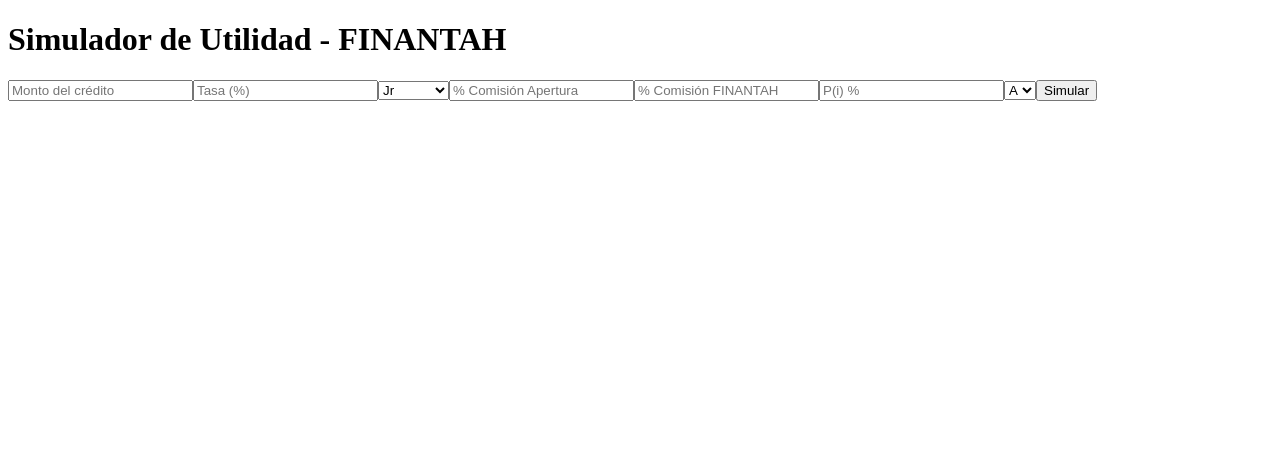
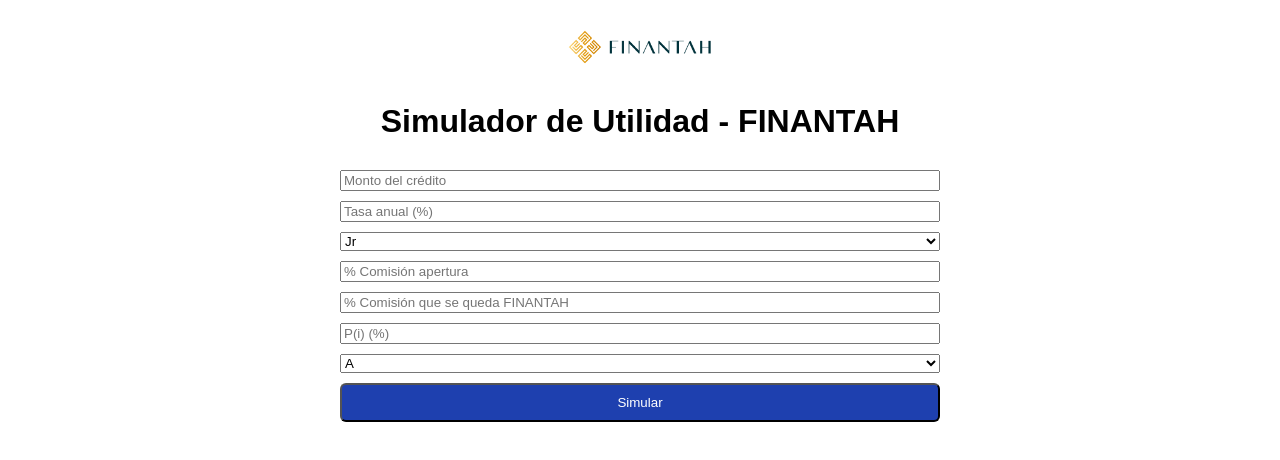
Before and after one commit to Fdkuba90/Simulador-Finantah, a Next.js app: page / in a window 1280 px wide. Shown: the top 460 px of the page. Built offline with nearby package versions, Linux system fonts and the light colour scheme.

Commit message:
Update Simulador.jsx

```diff
--- a/components/Simulador.jsx
+++ b/components/Simulador.jsx
@@ -1,73 +1,125 @@
 import React, { useState } from 'react';
 
-const Simulador = () => {
-  const [monto, setMonto] = useState(0);
-  const [tasa, setTasa] = useState(28);
-  const [promotor, setPromotor] = useState('Jr');
-  const [comisionAperturaTotal, setComisionAperturaTotal] = useState(1);
-  const [comisionFinantah, setComisionFinantah] = useState(50);
-  const [pi, setPi] = useState(1);
-  const [calificacion, setCalificacion] = useState('A');
-  const [resultado, setResultado] = useState('');
+export default function Simulator() {
+  const [form, setForm] = useState({
+    monto: '',
+    tasa: '',
+    tipoPromotor: 'Jr',
+    comisionApertura: '',
+    porcentajeFinantah: '',
+    pi: '',
+    calificacion: 'A',
+  });
 
-  const calcular = () => {
-    if (tasa < 26 || tasa > 36) return setResultado('❌ Tasa fuera de rango permitido (26%-36%)');
-    if (comisionAperturaTotal < 1 || comisionAperturaTotal > 4) return setResultado('❌ Comisión por apertura fuera de rango (1%-4%)');
-    if (comisionFinantah < 50) return setResultado('❌ Escenario inválido: FINANTAH no puede quedarse con menos del 50% de la comisión por apertura');
+  const [result, setResult] = useState(null);
+  const [error, setError] = useState('');
+  const [loading, setLoading] = useState(false);
 
-    const tasaFondeo = 17.88 / 100;
-    const tasaCredito = tasa / 100;
-    const aperturaTotal = comisionAperturaTotal / 100;
-    const porcentajeFinantah = comisionFinantah / 100;
+  const handleChange = (e) => {
+    setForm({ ...form, [e.target.name]: e.target.value });
+  };
 
-    const interesesCredito = monto * tasaCredito;
-    const costoFinanciero = monto * tasaFondeo;
-    const margenFinanciero = interesesCredito - costoFinanciero;
+  const formatter = new Intl.NumberFormat('es-MX', {
+    style: 'currency',
+    currency: 'MXN',
+  });
 
-    const comisionFinantahPesos = monto * aperturaTotal * porcentajeFinantah;
-    const margenMasComision = margenFinanciero + comisionFinantahPesos;
+  const calcular = (e) => {
+    e.preventDefault();
+    setError('');
+    setResult(null);
 
-    const porcentajeInteresPromotor = promotor === 'Jr' ? 0.05 : promotor === 'Sr' ? 0.08 : 0.10;
-    const comisionPorInteres = margenFinanciero * porcentajeInteresPromotor;
-    const comisionPorAperturaPromotor = monto * aperturaTotal * (1 - porcentajeFinantah);
+    const monto = parseFloat(form.monto);
+    const tasa = parseFloat(form.tasa) / 100;
+    const tipoPromotor = form.tipoPromotor;
+    const comisionApertura = parseFloat(form.comisionApertura) / 100;
+    const porcentajeFinantah = parseFloat(form.porcentajeFinantah) / 100;
+    const pi = parseFloat(form.pi) / 100;
+    const calificacion = form.calificacion;
 
-    const margenContribucion = margenMasComision - comisionPorInteres - comisionPorAperturaPromotor;
-    const utilidadSinRiesgo = margenContribucion - (pi / 100 * 0.45 * monto);
-    const utilidad = utilidadSinRiesgo - (0.045 * monto);
+    const tasasPermitidas = [26, 27, 28, 29, 30, 31, 32, 33, 34, 35, 36];
+    const comisionesPermitidas = [1, 1.5, 2, 2.5, 3, 3.5, 4];
 
-    const minEsperada = calificacion === 'A' ? 0.08 : calificacion === 'B' ? 0.09 : calificacion === 'C' ? 0.10 : 0.11;
-    const utilidadMinima = monto * minEsperada;
+    if (!tasasPermitidas.includes(form.tasa * 1)) {
+      setError('Tasa inválida. Debe estar entre 26% y 36% en saltos de 1%.');
+      return;
+    }
 
-    if (utilidad < utilidadMinima) {
-      setResultado(`❌ Utilidad de $${utilidad.toFixed(2)} insuficiente. Mínimo esperado: $${utilidadMinima.toFixed(2)}`);
-    } else {
-      setResultado(`✅ Utilidad esperada: $${utilidad.toFixed(2)} (mínimo requerido: $${utilidadMinima.toFixed(2)})`);
+    if (!comisionesPermitidas.includes(form.comisionApertura * 1)) {
+      setError('Comisión por apertura inválida. Debe estar entre 1% y 4% en saltos de 0.5%.');
+      return;
     }
+
+    if (porcentajeFinantah < 0.5) {
+      setError('Escenario inválido: FINANTAH no puede quedarse con menos del 50% de la comisión por apertura.');
+      return;
+    }
+
+    const tasasRentabilidad = {
+      A: 0.08,
+      B: 0.09,
+      C: 0.10,
+      D: 0.11,
+    };
+
+    const rentabilidadMinima = tasasRentabilidad[calificacion];
+    const tasaFondeo = 0.1788;
+    const margenFinanciero = monto * (tasa - tasaFondeo);
+    const comisionFinantah = monto * comisionApertura * porcentajeFinantah;
+
+    const comisionPorInteres = tipoPromotor === 'Jr' ? 0.05 : tipoPromotor === 'Sr' ? 0.08 : 0.10;
+    const comisionInteres = margenFinanciero * comisionPorInteres;
+    const comisionSobreApertura = monto * comisionApertura * (1 - porcentajeFinantah);
+
+    const margenConComision = margenFinanciero + comisionFinantah;
+    const margenContribucion = margenConComision - comisionInteres - comisionSobreApertura;
+    const utilidadSinRiesgo = margenContribucion - (pi * 0.45 * monto);
+    const utilidadFinal = utilidadSinRiesgo - (0.045 * monto);
+
+    const cumple = utilidadFinal >= (monto * rentabilidadMinima);
+
+    setResult(`
+🧮 UTILIDAD DEL CRÉDITO:
+${formatter.format(utilidadFinal)}
+
+✅ ${cumple ? 'Cumple' : 'NO cumple'} con la rentabilidad mínima esperada (${(rentabilidadMinima * 100).toFixed(2)}%)
+    `);
   };
 
   return (
-    <div>
-      <h1>Simulador de Utilidad - FINANTAH</h1>
-      <input type="number" placeholder="Monto del crédito" onChange={(e) => setMonto(Number(e.target.value))} />
-      <input type="number" placeholder="Tasa (%)" onChange={(e) => setTasa(Number(e.target.value))} />
-      <select onChange={(e) => setPromotor(e.target.value)}>
-        <option>Jr</option>
-        <option>Sr</option>
-        <option>Gerente</option>
-      </select>
-      <input type="number" placeholder="% Comisión Apertura" onChange={(e) => setComisionAperturaTotal(Number(e.target.value))} />
-      <input type="number" placeholder="% Comisión FINANTAH" onChange={(e) => setComisionFinantah(Number(e.target.value))} />
-      <input type="number" placeholder="P(i) %" onChange={(e) => setPi(Number(e.target.value))} />
-      <select onChange={(e) => setCalificacion(e.target.value)}>
-        <option>A</option>
-        <option>B</option>
-        <option>C</option>
-        <option>D</option>
-      </select>
-      <button onClick={calcular}>Simular</button>
-      <p>{resultado}</p>
+    <div style={{ maxWidth: '600px', margin: '0 auto', padding: '20px', fontFamily: 'sans-serif' }}>
+      <div style={{ textAlign: 'center' }}>
+        <img src="/finantah-logo.png" alt="Logo FINANTAH" style={{ width: '150px', marginBottom: '10px' }} />
+        <h1 style={{ marginBottom: '30px' }}>Simulador de Utilidad - FINANTAH</h1>
+      </div>
+
+      <form onSubmit={calcular} style={{ display: 'grid', gap: '10px' }}>
+        <input name="monto" placeholder="Monto del crédito" onChange={handleChange} required />
+        <input name="tasa" placeholder="Tasa anual (%)" onChange={handleChange} required />
+        <select name="tipoPromotor" onChange={handleChange}>
+          <option value="Jr">Jr</option>
+          <option value="Sr">Sr</option>
+          <option value="Gerente">Gerente</option>
+        </select>
+        <input name="comisionApertura" placeholder="% Comisión apertura" onChange={handleChange} required />
+        <input name="porcentajeFinantah" placeholder="% Comisión que se queda FINANTAH" onChange={handleChange} required />
+        <input name="pi" placeholder="P(i) (%)" onChange={handleChange} required />
+        <select name="calificacion" onChange={handleChange}>
+          <option value="A">A</option>
+          <option value="B">B</option>
+          <option value="C">C</option>
+          <option value="D">D</option>
+        </select>
+        <button type="submit" style={{ backgroundColor: '#1E40AF', color: '#fff', padding: '10px', borderRadius: '6px' }}>
+          Simular
+        </button>
+      </form>
+
+      {error && <p style={{ color: 'red', marginTop: '10px' }}>{error}</p>}
+
+      {result && (
+        <pre style={{ backgroundColor: '#f4f4f4', padding: '15px', marginTop: '20px', borderRadius: '8px' }}>{result}</pre>
+      )}
     </div>
   );
-};
-
-export default Simulador;
+}
```
